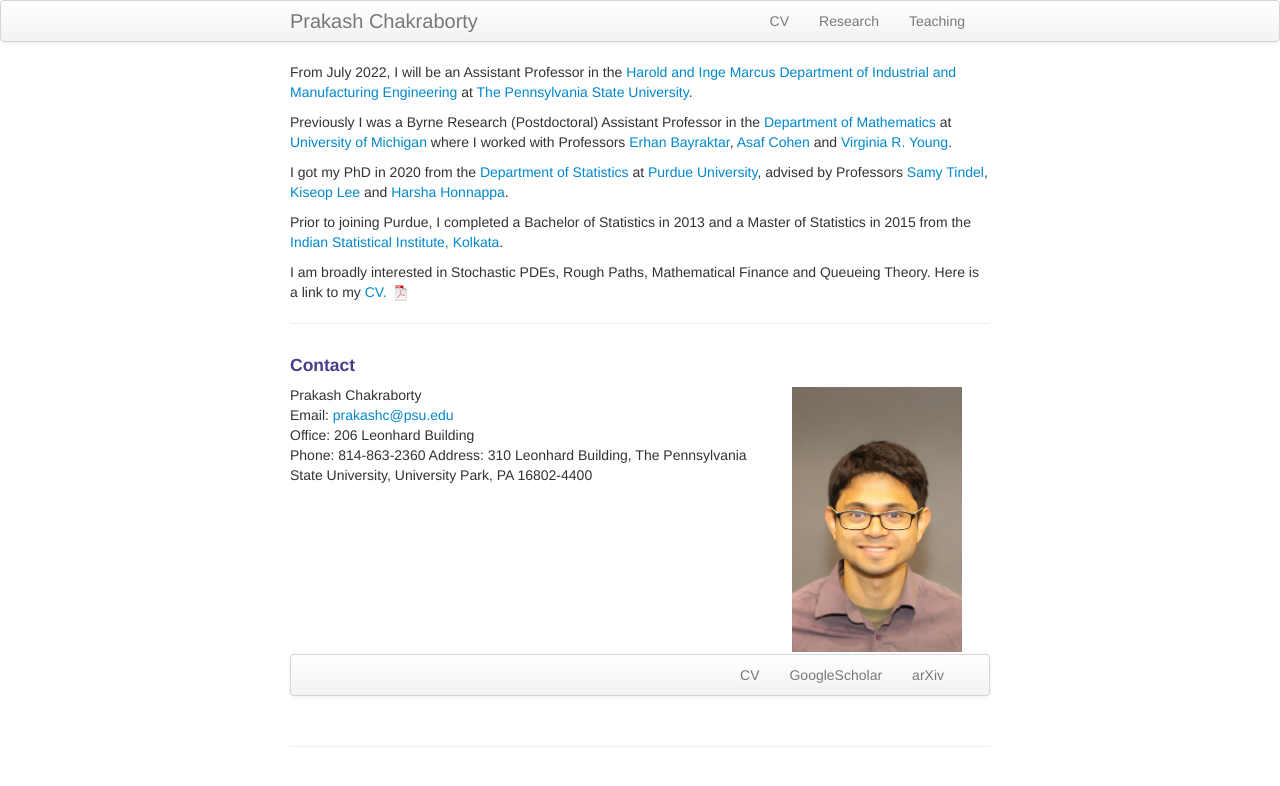
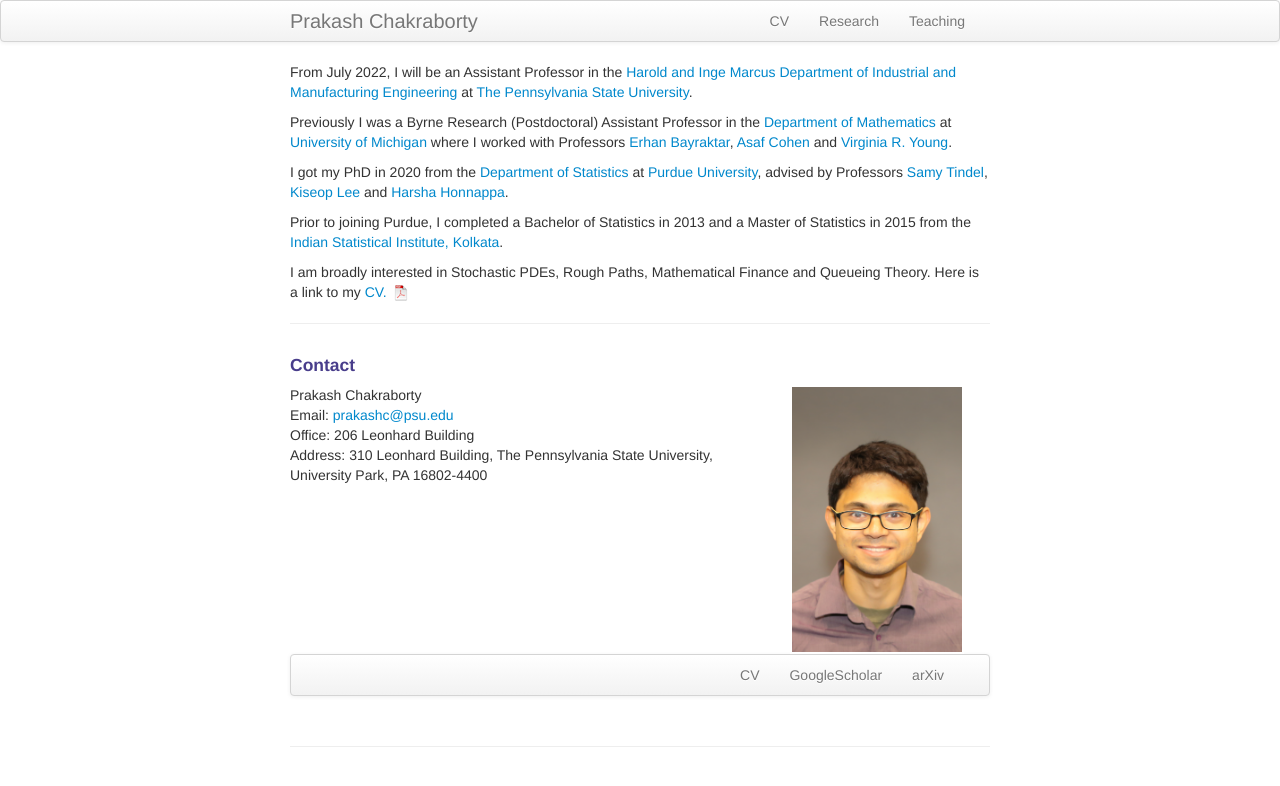
Before and after one commit to prakashchakraborty/prakashchakraborty.github.io, a Jekyll site: the page built from index.md, in a window 1280 px wide. Shown: the top 786 px of the page. Built offline with Jekyll 4.4.1, drawn with Linux system fonts in a browser that asks for light colours.

Commit message:
Update index.md

```diff
--- a/index.md
+++ b/index.md
@@ -27,7 +27,6 @@ I am broadly interested in Stochastic PDEs, Rough Paths, Mathematical Finance an
             Prakash Chakraborty<br/>
             Email: <a href="mailto:prakashc@psu.edu">prakashc@psu.edu</a><br/>
             Office: 206 Leonhard Building<br/>
-	    Phone: 814-863-2360
             Address: 310 Leonhard Building, The Pennsylvania State University, University Park, PA 16802-4400<br/>
         </div>
 
```
